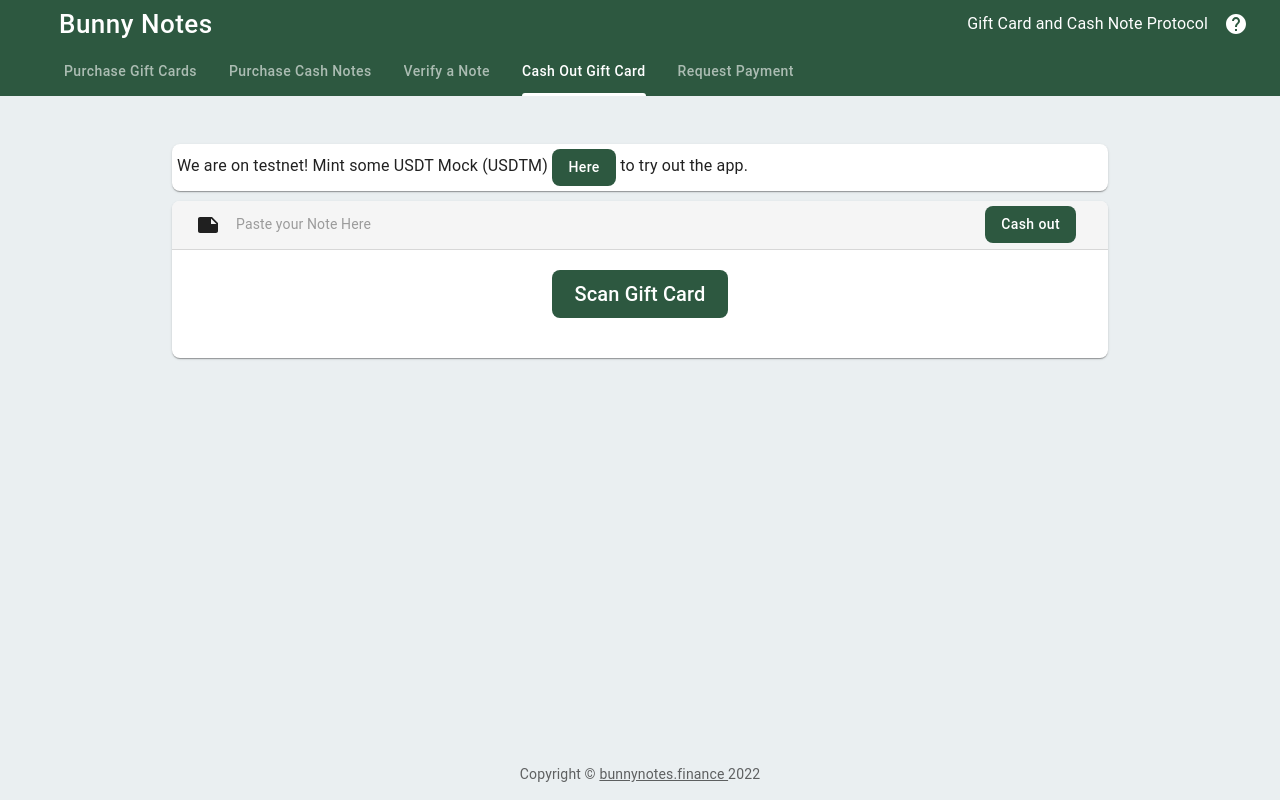
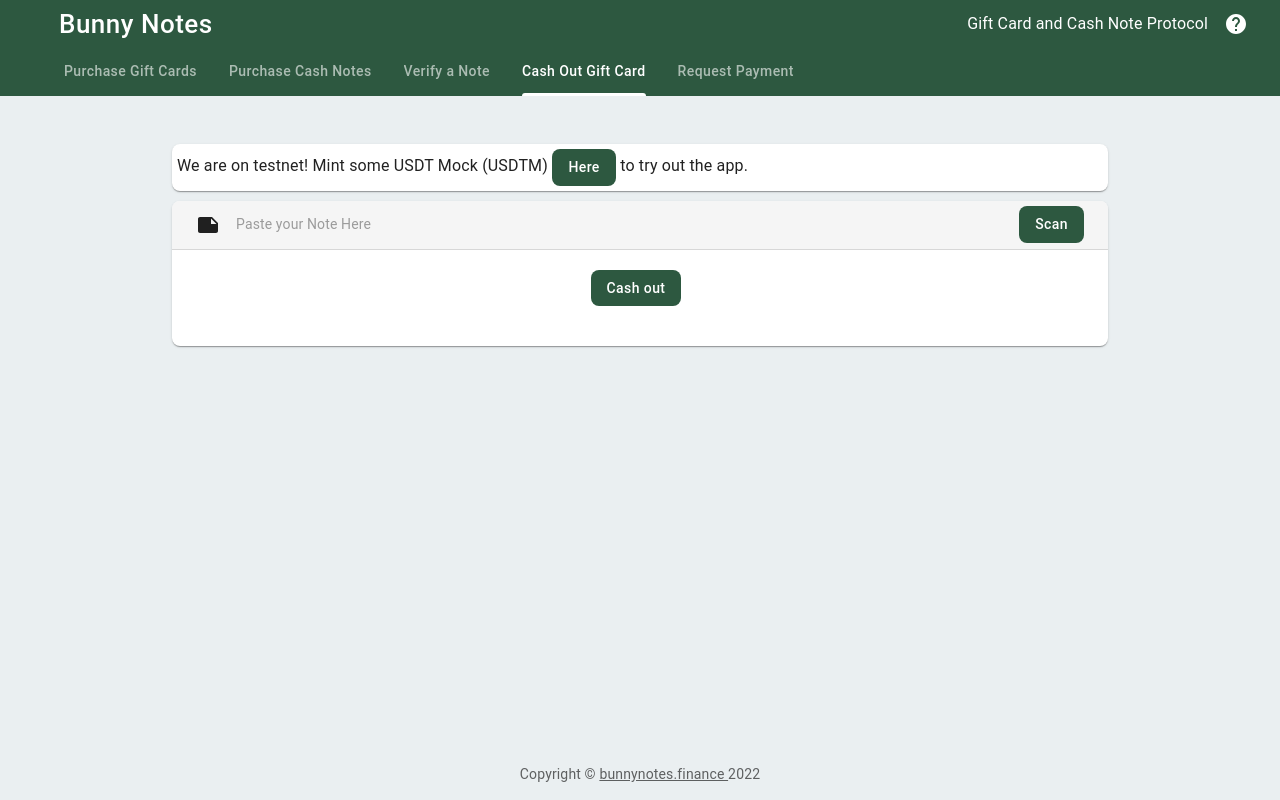
Before and after one commit to StrawberryChocolateFudge/Bunny-Notes, a React (Vite) app: page / in a window 1280 px wide. Both pictures are taken after a click on the tab "Cash Out Gift Card". Built offline with nearby package versions, Linux system fonts and the light colour scheme.

Commit message:
changed the scanner button with the

```diff
--- a/frontend/components/CashOutGiftCardTab.tsx
+++ b/frontend/components/CashOutGiftCardTab.tsx
@@ -8,13 +8,11 @@ import TextField from '@mui/material/TextField';
 import Tooltip from '@mui/material/Tooltip';
 import VerifyIcon from "@mui/icons-material/Note"
 import Box from "@mui/material/Box"
-import Typography from "@mui/material/Typography";
 import { BaseTronUser } from './Base';
+import ScanNoteButton from './QRScannerModal';
 interface CashOutGiftCardTabProps extends BaseTronUser {
     noteString: string
     setMyNoteString: (newValue: string) => void;
-
-
 }
 
 export default function CashOutGiftCardTab(props: CashOutGiftCardTabProps) {
@@ -39,20 +37,18 @@ export default function CashOutGiftCardTab(props: CashOutGiftCardTabProps) {
                         <TextField value={props.noteString} onChange={noteStringSetter} fullWidth placeholder="Paste your Note Here" InputProps={{ disableUnderline: true, sx: { fontSize: 'default' } }} variant="standard" />
                     </Grid>
                     <Grid item>
-                        <Tooltip title="Cash out the Gift Card">
-                            <Button variant="contained" sx={{ mr: 1 }}>
-                                Cash out
-                            </Button>
-                        </Tooltip>
+                        <ScanNoteButton setData={props.setMyNoteString} handleError={props.displayError}></ScanNoteButton>
+
                     </Grid>
                 </Grid>
             </Toolbar>
         </AppBar>
         <Box sx={{ marginTop: "20px", marginLeft: "20px", marginRight: "20px", marginBottom: "40px", textAlign: "center" }}>
-            <Button variant="contained" size="large">
-                <Typography textAlign={"center"} variant="h6" component="h6">Scan Gift Card</Typography>
-            </Button>
+            <Tooltip title="Cash out the Gift Card">
+                <Button variant="contained" sx={{ mr: 1 }}>
+                    Cash out
+                </Button>
+            </Tooltip>
         </Box>
     </Paper >
-
 }
```
